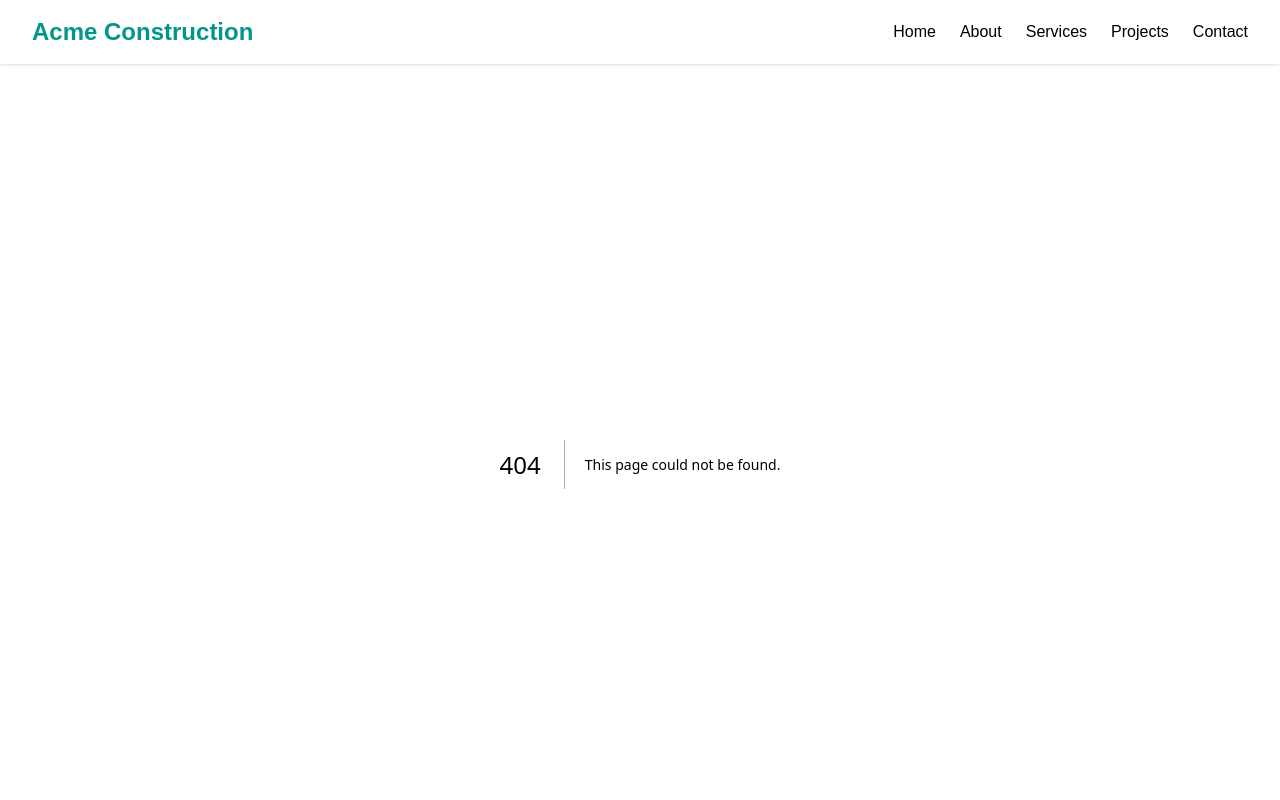
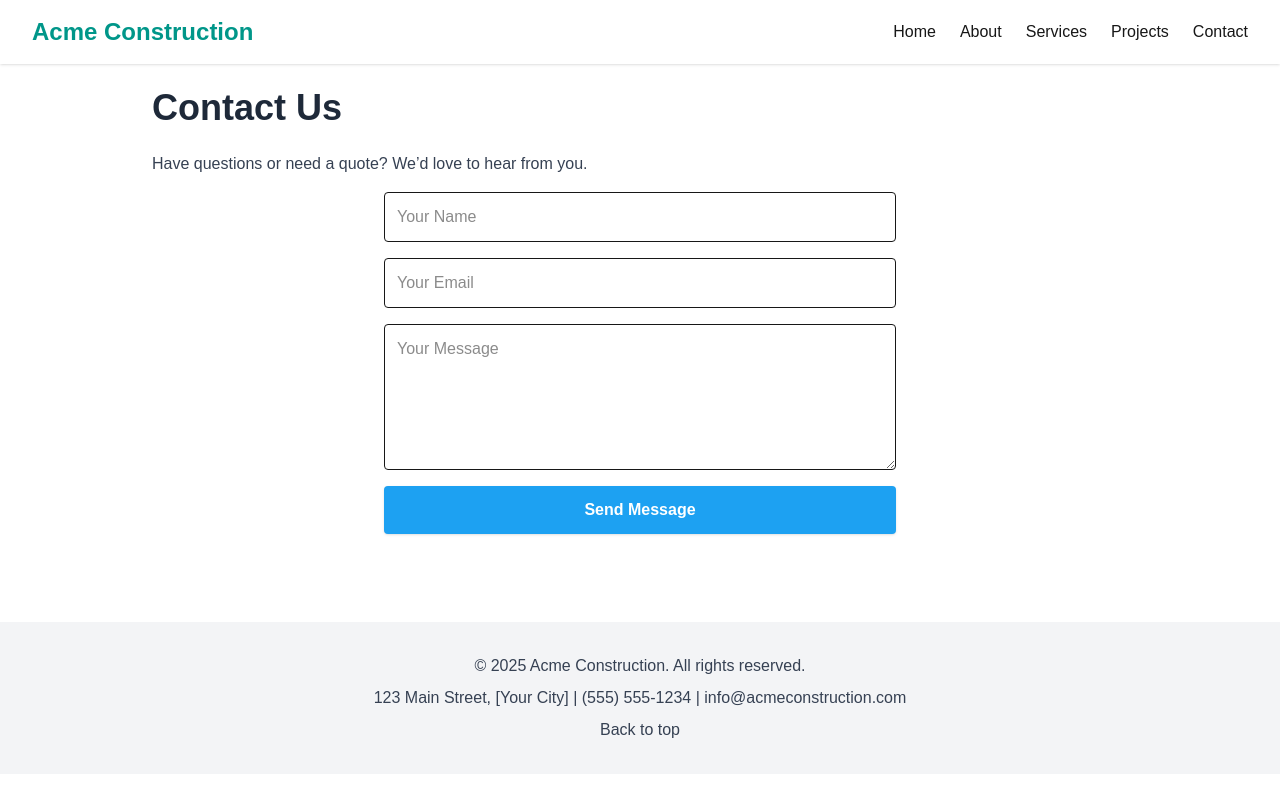
Before and after one commit to jjoynergnd/construction-website, a Next.js app: page /contact in a window 1280 px wide. Before the commit this address had no page. Shown: the top 800 px of the page. Built offline with nearby package versions, Linux system fonts and the light colour scheme.

Commit message:
Add Services, Projects, and Contact pages

```diff
--- /dev/null
+++ b/app/Projects/page.js
@@ -0,0 +1,11 @@
+export default function ProjectsPage() {
+  return (
+    <main className="max-w-5xl mx-auto p-6">
+      <h1 className="text-4xl font-bold mb-6 text-gray-800">Our Projects</h1>
+      <p className="text-gray-700 leading-relaxed">
+        Take a look at some of our featured construction projects.
+        From custom homes to commercial spaces, our portfolio highlights quality and attention to detail.
+      </p>
+    </main>
+  );
+}
--- /dev/null
+++ b/app/Services/page.js
@@ -0,0 +1,15 @@
+export default function ServicesPage() {
+  return (
+    <main className="max-w-5xl mx-auto p-6">
+      <h1 className="text-4xl font-bold mb-6 text-gray-800">Our Services</h1>
+      <p className="text-gray-700 leading-relaxed mb-4">
+        At Acme Construction, we provide a full range of residential and commercial services:
+      </p>
+      <ul className="list-disc pl-6 text-gray-700 space-y-2">
+        <li>Custom home building and remodeling</li>
+        <li>Commercial construction and renovations</li>
+        <li>Repairs, maintenance, and general contracting</li>
+      </ul>
+    </main>
+  );
+}
--- /dev/null
+++ b/app/contact/page.js
@@ -0,0 +1,43 @@
+export default function ContactPage() {
+  return (
+    <main className="max-w-5xl mx-auto p-6">
+      <h1 className="text-4xl font-bold mb-6 text-gray-800">Contact Us</h1>
+      <p className="text-gray-700 mb-4">
+        Have questions or need a quote? We’d love to hear from you.
+      </p>
+      <form
+        action="https://formspree.io/f/yourformid"
+        method="POST"
+        className="max-w-lg mx-auto grid gap-4"
+      >
+        <input
+          type="text"
+          name="name"
+          placeholder="Your Name"
+          required
+          className="p-3 border rounded focus:outline-none focus:ring-2 focus:ring-[#1DA1F2]"
+        />
+        <input
+          type="email"
+          name="_replyto"
+          placeholder="Your Email"
+          required
+          className="p-3 border rounded focus:outline-none focus:ring-2 focus:ring-[#1DA1F2]"
+        />
+        <textarea
+          name="message"
+          placeholder="Your Message"
+          required
+          className="p-3 border rounded focus:outline-none focus:ring-2 focus:ring-[#1DA1F2]"
+          rows={5}
+        />
+        <button
+          type="submit"
+          className="bg-[#1DA1F2] text-white font-semibold px-6 py-3 rounded shadow hover:bg-blue-600 transition"
+        >
+          Send Message
+        </button>
+      </form>
+    </main>
+  );
+}
```
